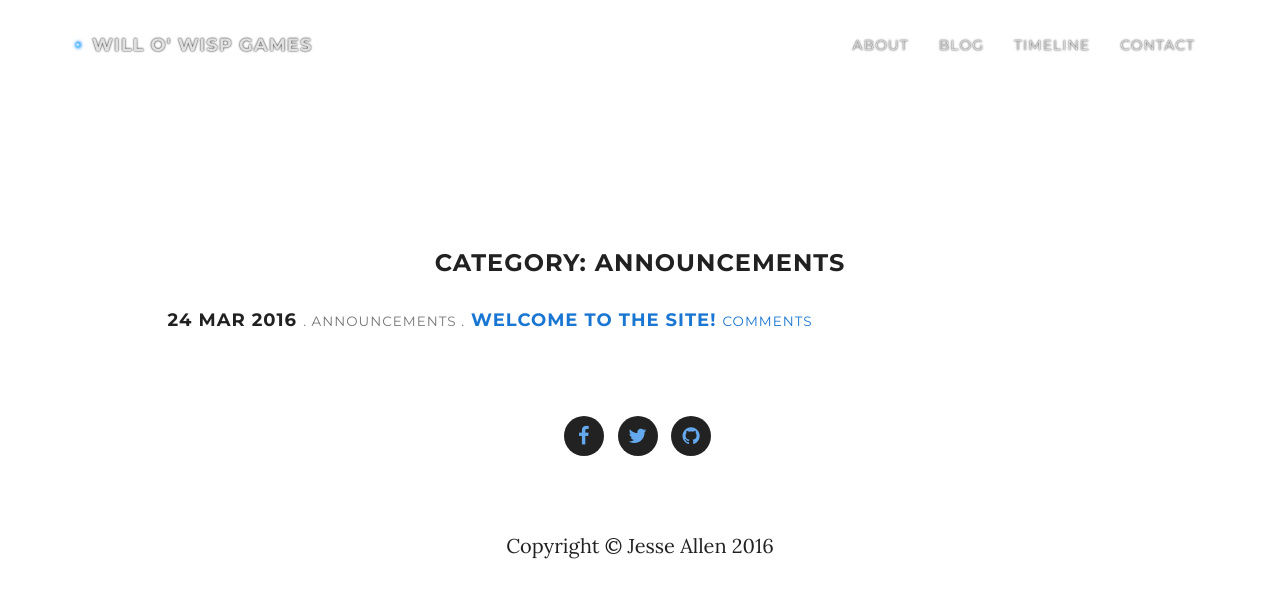
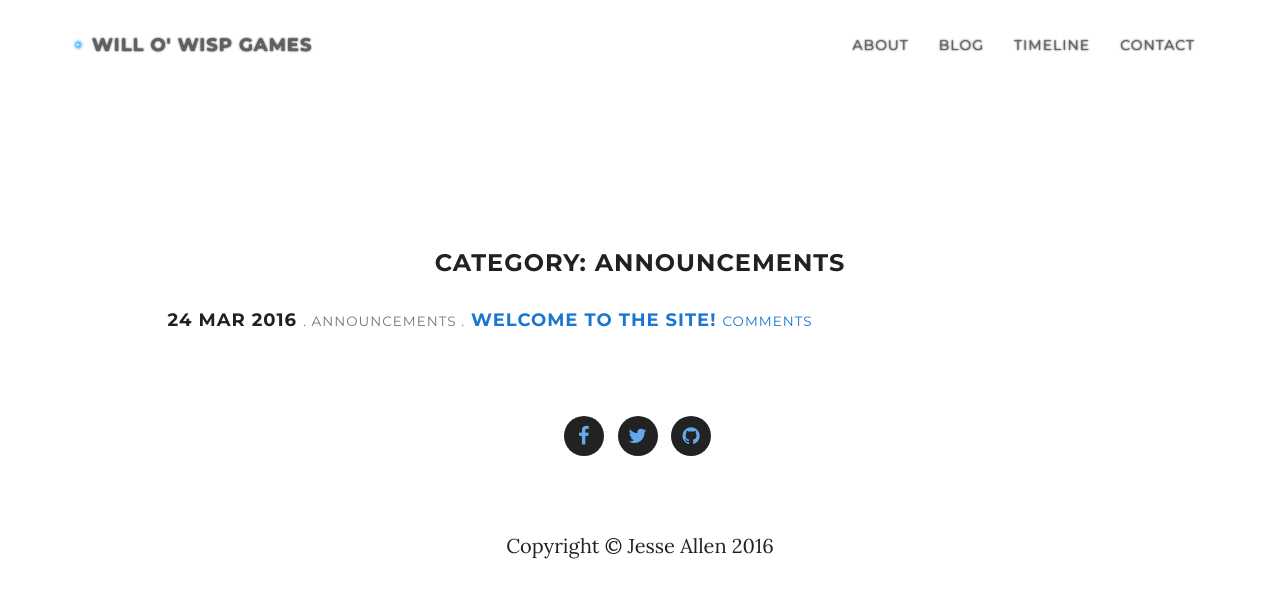
Before and after one commit to WilloWispGames/WilloWispGames.github.io, a Jekyll site: the page built from categories/announcements.html, in a window 1280 px wide and 900 px high. Shown: the top 598 px of the window. Built offline with Jekyll 4.4.1, drawn with Linux system fonts in a browser that asks for light colours; nearby versions of some CDN libraries.

Commit message:
Update _variables.scss

```diff
--- a/_sass/_variables.scss
+++ b/_sass/_variables.scss
@@ -11,7 +11,7 @@
 $header-text-shadow: true;
 $header-background-color: $greyPane;
 $intro-text-color: $light;
-$navbar-color: #e0e0e0; //$light;
+$navbar-color: #616161; //$light; // navbar text
 $navbar-lg-collapse-background-color: $header-background-color;
 $navbar-lg-background: transparent;
 $navbar-sm-background-color: $navbar-lg-collapse-background-color;
```
